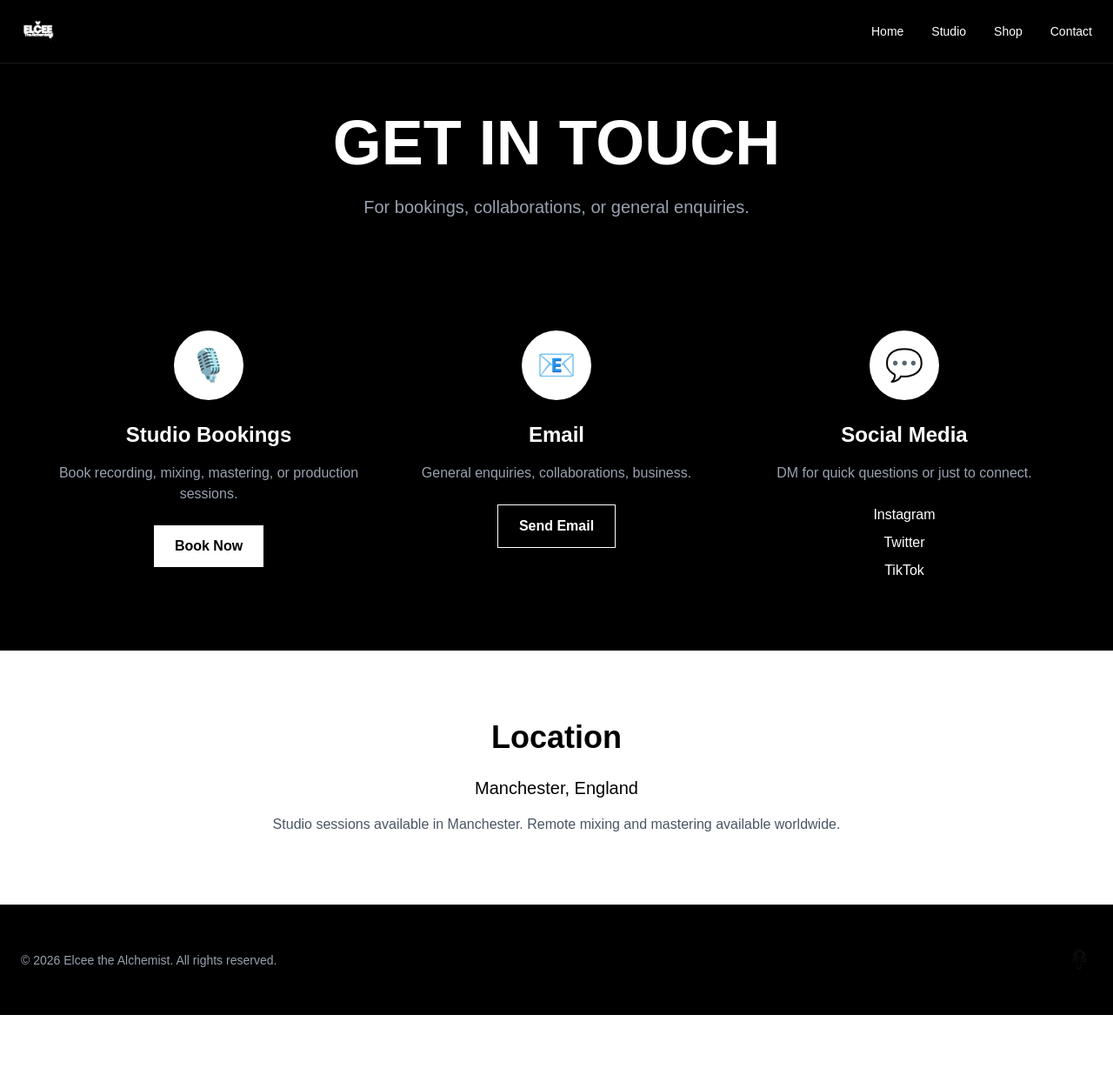
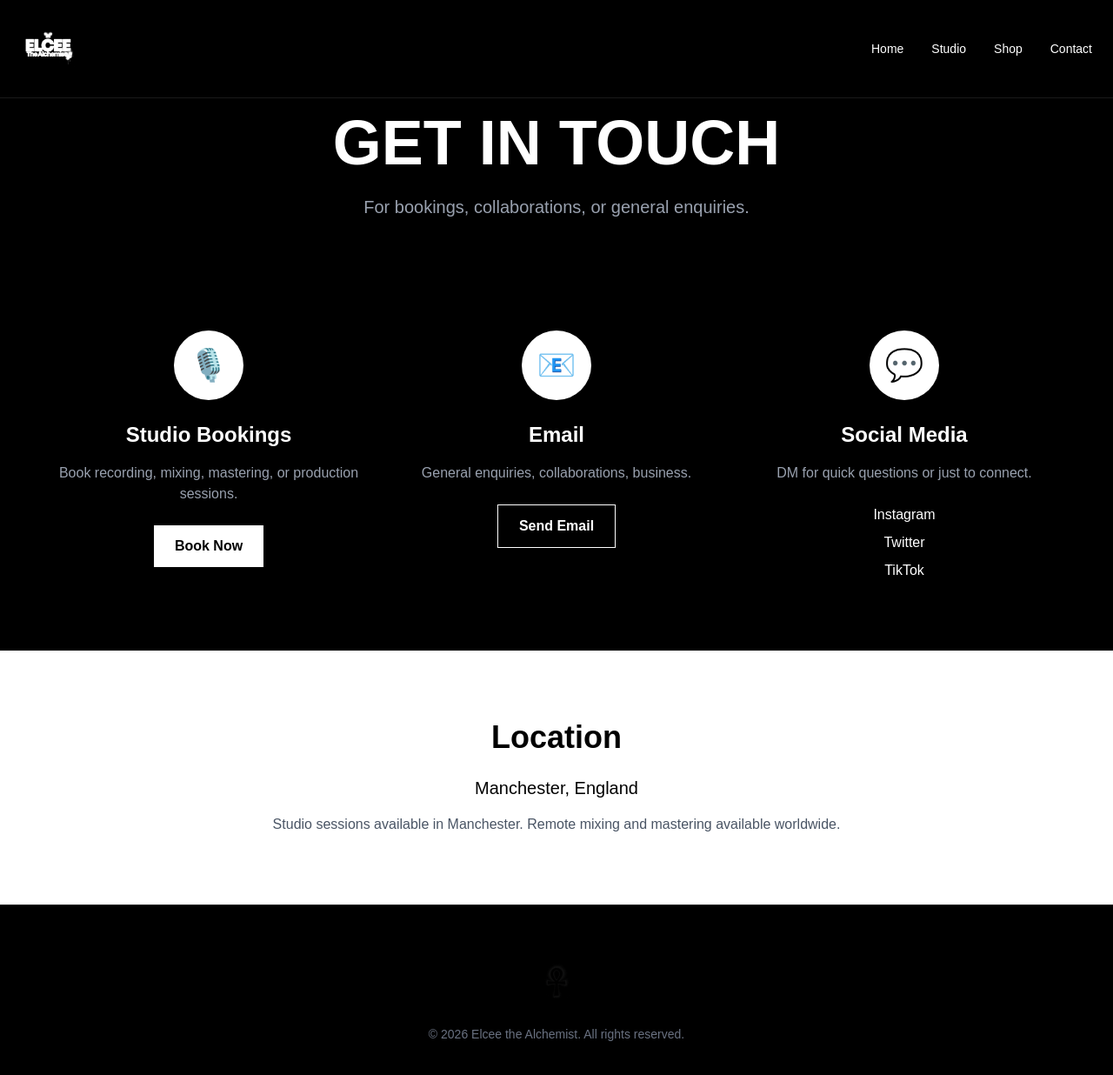
Before and after one commit to logancooney/elcee-website, a Next.js app: page /contact in a window 1280 px wide. Shown: the top 1236 px of the page at 87% size. Before the commit the page ends 1167 px from the top, so only its background shows below. Built offline with nearby package versions, Linux system fonts and the light colour scheme.

Commit message:
UI improvements: larger logo, clearer CTAs, Ankh signature on all pages, cleaner services copy

```diff
--- a/app/contact/page.tsx
+++ b/app/contact/page.tsx
@@ -6,14 +6,14 @@ export default function ContactPage() {
     <div className="min-h-screen bg-black text-white">
       {/* Navigation */}
       <nav className="fixed top-0 w-full bg-black/90 backdrop-blur-sm z-50 border-b border-white/10">
-        <div className="max-w-7xl mx-auto px-6 py-4 flex justify-between items-center">
+        <div className="max-w-7xl mx-auto px-6 py-6 flex justify-between items-center">
           <Link href="/">
             <Image
               src="/logos/eta-logo-white.png"
               alt="Elcee the Alchemist"
-              width={120}
-              height={40}
-              className="h-10 w-auto"
+              width={240}
+              height={80}
+              className="h-16 w-auto"
             />
           </Link>
           <div className="flex gap-8 text-sm font-medium">
@@ -102,16 +102,16 @@ export default function ContactPage() {
       </section>
 
       {/* Footer */}
-      <footer className="py-12 px-6 border-t border-white/10">
-        <div className="max-w-7xl mx-auto flex flex-col md:flex-row justify-between items-center gap-4">
-          <p className="text-sm text-gray-400">© 2026 Elcee the Alchemist. All rights reserved.</p>
+      <footer className="py-16 px-6 border-t border-white/10">
+        <div className="max-w-7xl mx-auto text-center">
           <Image
             src="/logos/ankh.png"
             alt="Ankh"
-            width={30}
-            height={30}
-            className="opacity-50"
+            width={50}
+            height={50}
+            className="opacity-40 mx-auto mb-6"
           />
+          <p className="text-sm text-gray-500">© 2026 Elcee the Alchemist. All rights reserved.</p>
         </div>
       </footer>
     </div>
--- a/app/page.tsx
+++ b/app/page.tsx
@@ -7,13 +7,13 @@ export default function Home() {
     <div className="min-h-screen bg-black text-white">
       {/* Navigation */}
       <nav className="fixed top-0 w-full bg-black/90 backdrop-blur-sm z-50 border-b border-white/10">
-        <div className="max-w-7xl mx-auto px-6 py-4 flex justify-between items-center">
+        <div className="max-w-7xl mx-auto px-6 py-6 flex justify-between items-center">
           <Image
             src="/logos/eta-logo-white.png"
             alt="Elcee the Alchemist"
-            width={120}
-            height={40}
-            className="h-10 w-auto"
+            width={240}
+            height={80}
+            className="h-16 w-auto"
           />
           <div className="flex gap-8 text-sm font-medium">
             <Link href="/" className="hover:text-gray-400 transition">Home</Link>
@@ -160,16 +160,16 @@ export default function Home() {
       </section>
 
       {/* Footer */}
-      <footer className="py-12 px-6 border-t border-white/10">
-        <div className="max-w-7xl mx-auto flex flex-col md:flex-row justify-between items-center gap-4">
-          <p className="text-sm text-gray-400">© 2026 Elcee the Alchemist. All rights reserved.</p>
+      <footer className="py-16 px-6 border-t border-white/10">
+        <div className="max-w-7xl mx-auto text-center">
           <Image
             src="/logos/ankh.png"
             alt="Ankh"
-            width={30}
-            height={30}
-            className="opacity-50"
+            width={50}
+            height={50}
+            className="opacity-40 mx-auto mb-6"
           />
+          <p className="text-sm text-gray-500">© 2026 Elcee the Alchemist. All rights reserved.</p>
         </div>
       </footer>
     </div>
--- a/app/studio/components/Services.tsx
+++ b/app/studio/components/Services.tsx
@@ -4,7 +4,7 @@ export default function Services() {
       title: "Recording & Engineering",
       description: "Capture your performance with clarity and precision. Professional vocal and instrument tracking in a focused environment built for quality.",
       includes: [
-        "High-end signal chain (Neumann, UAD Apollo, industry-standard processing)",
+        "High-end signal chain",
         "Experienced engineering and session direction",
         "Flexible session lengths",
         "All session files delivered"
--- a/app/studio/page.tsx
+++ b/app/studio/page.tsx
@@ -17,14 +17,14 @@ export default function StudioPage() {
 
       {/* Navigation */}
       <nav className="fixed top-0 w-full bg-black/95 backdrop-blur-sm z-50 border-b border-white/10">
-        <div className="max-w-7xl mx-auto px-6 py-5 flex justify-between items-center">
+        <div className="max-w-7xl mx-auto px-6 py-6 flex justify-between items-center">
           <Link href="/">
             <Image
               src="/logos/eta-logo-white.png"
               alt="Elcee the Alchemist"
-              width={180}
-              height={60}
-              className="h-12 w-auto"
+              width={240}
+              height={80}
+              className="h-16 w-auto"
             />
           </Link>
           <div className="flex gap-8 text-sm font-medium">
@@ -49,15 +49,15 @@ export default function StudioPage() {
           <div className="flex gap-4 justify-center flex-wrap">
             <a
               href="#booking"
-              className="bg-white text-black px-10 py-4 font-semibold text-lg rounded-full hover:bg-gray-200 transition-all duration-300"
+              className="bg-white text-black px-12 py-4 font-bold text-lg rounded-full hover:bg-gray-200 transition-all duration-300"
             >
-              Book a Session
+              Book Studio Time
             </a>
             <a
               href="#services"
-              className="border-2 border-white px-10 py-4 font-semibold text-lg rounded-full hover:bg-white hover:text-black transition-all duration-300"
+              className="border-2 border-white px-12 py-4 font-bold text-lg rounded-full hover:bg-white hover:text-black transition-all duration-300"
             >
-              View Services
+              See Services & Pricing
             </a>
           </div>
         </div>
@@ -85,9 +85,9 @@ export default function StudioPage() {
           </p>
           <a
             href="#booking"
-            className="inline-block bg-white text-black px-12 py-5 font-semibold text-lg rounded-full hover:bg-gray-200 transition-all duration-300"
+            className="inline-block bg-white text-black px-12 py-5 font-bold text-lg rounded-full hover:bg-gray-200 transition-all duration-300"
           >
-            View Calendar & Book
+            Book Your Session
           </a>
           <p className="text-gray-500 mt-6">
             Flexible scheduling • Fast turnaround • Professional results
@@ -145,16 +145,16 @@ export default function StudioPage() {
       </section>
 
       {/* Footer */}
-      <footer className="py-12 px-6 border-t border-white/10">
-        <div className="max-w-7xl mx-auto flex flex-col md:flex-row justify-between items-center gap-4">
-          <p className="text-sm text-gray-400">© 2026 Elcee the Alchemist. All rights reserved.</p>
+      <footer className="py-16 px-6 border-t border-white/10">
+        <div className="max-w-7xl mx-auto text-center">
           <Image
             src="/logos/ankh.png"
             alt="Ankh"
-            width={30}
-            height={30}
-            className="opacity-50"
+            width={50}
+            height={50}
+            className="opacity-40 mx-auto mb-6"
           />
+          <p className="text-sm text-gray-500">© 2026 Elcee the Alchemist. All rights reserved.</p>
         </div>
       </footer>
     </div>
```
